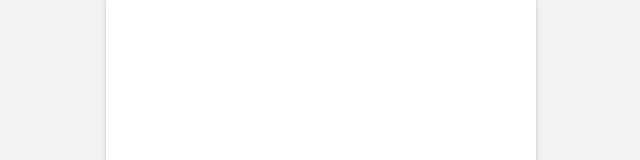
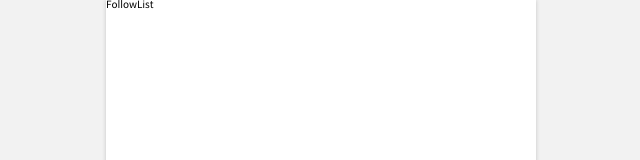
Before and after one commit to FRONTENDSCHOOL5/final-08-Off-field-baseball, a React (Create React App) app: page /user/1/follow in a window 1280 px wide. Before the commit this address had no page. Shown: the top 160 px of the page, without its empty margins (319-959 px from the left). Built offline with nearby package versions, Linux system fonts and the light colour scheme.

Commit message:
Style: 팔로우/팔로잉 리스트 페이지 작업 시작

```diff
--- /dev/null
+++ b/src/pages/FollowList/FollowList.jsx
@@ -0,0 +1,5 @@
+import React from 'react';
+
+export default function FollowList() {
+  return <div>FollowList</div>;
+}
--- a/src/routes/Router.jsx
+++ b/src/routes/Router.jsx
@@ -2,6 +2,7 @@ import { BrowserRouter, Routes, Route } from 'react-router-dom';
 import Login from '../pages/Login/Login';
 import JoinProfile from '../pages/Join/JoinProfile';
 import Feed from '../pages/Feed/Feed';
+import FollowList from '../pages/FollowList/FollowList';
 
 export default function Router() {
   return (
@@ -10,6 +11,7 @@ export default function Router() {
         <Route path='/' element={<Feed />} />
         <Route path='/login' element={<Login />} />
         <Route path='/joinprofile' element={<JoinProfile />} />
+        <Route path='/user/:id/follow' element={<FollowList />} />
       </Routes>
     </BrowserRouter>
   );
```
